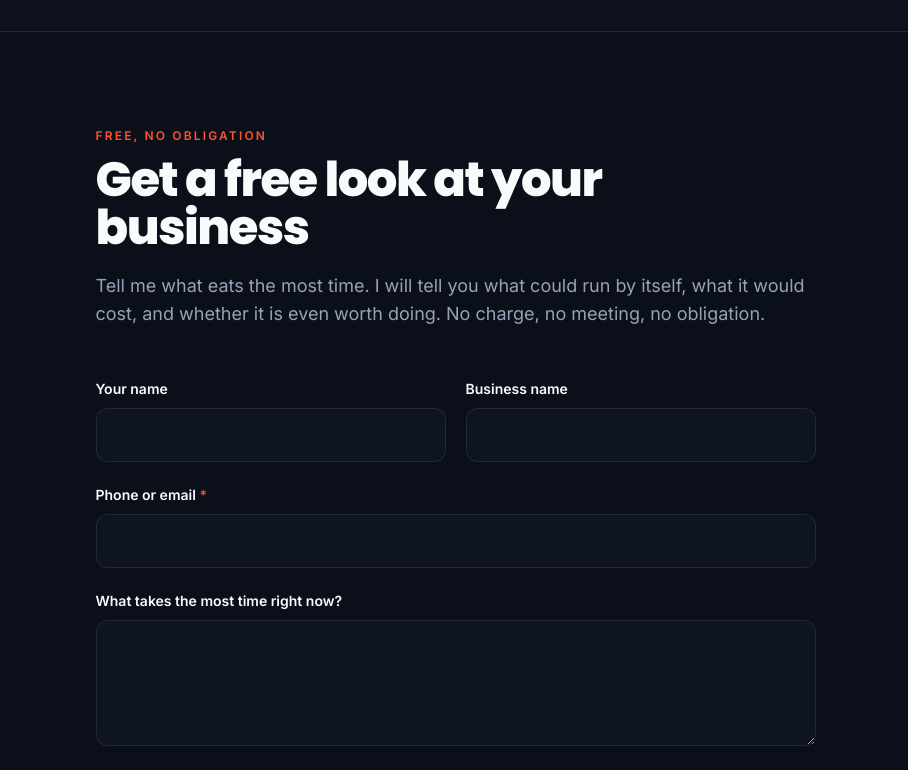
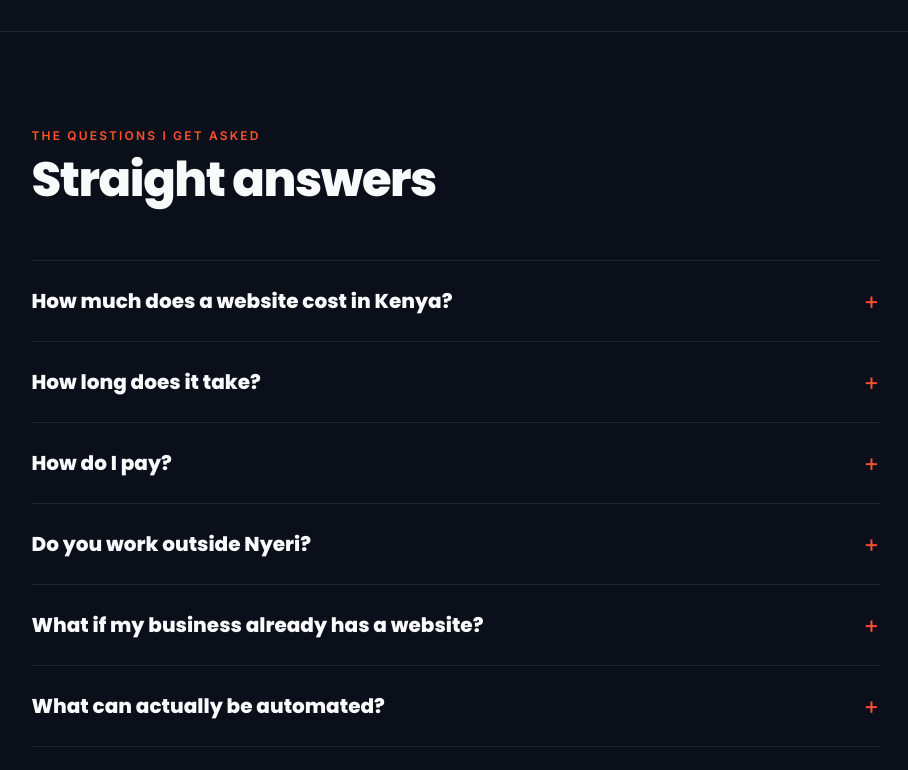
Before and after one commit to Tez-byte-dev/automation-architect-kenya, a React (Vite) app: page / in a window 1280 px wide. Shown: the part 4640-5410 px from the top of the page, without its empty margins (177-1085 px from the left). Built offline with nearby package versions, Linux system fonts and the light colour scheme; no server answers.

Commit message:
SEO: structured data, FAQ, robots, sitemap

```diff
--- a/index.html
+++ b/index.html
@@ -36,6 +36,142 @@
     />
 
     <meta name="theme-color" content="#0B0F19" />
+
+    <link rel="canonical" href="https://kenya.automationarchitecthq.com/" />
+    <meta name="robots" content="index, follow, max-image-preview:large" />
+    <meta name="geo.region" content="KE-32" />
+    <meta name="geo.placename" content="Nyeri, Kenya" />
+
+    <!-- Structured data. Every claim here matches something visible on the page. -->
+    <script type="application/ld+json">
+      {
+        "@context": "https://schema.org",
+        "@graph": [
+          {
+            "@type": "ProfessionalService",
+            "@id": "https://kenya.automationarchitecthq.com/#business",
+            "name": "The Automation Architect",
+            "description": "Websites and automation systems for Kenyan businesses. One-page websites on your own domain, automatic enquiry handling, and follow-up systems. Fixed price in Kenyan shillings.",
+            "url": "https://kenya.automationarchitecthq.com/",
+            "email": "hello@automationarchitecthq.com",
+            "telephone": "+254717252826",
+            "image": "https://kenya.automationarchitecthq.com/og.png",
+            "priceRange": "KSh 20,000 - KSh 90,000",
+            "currenciesAccepted": "KES",
+            "paymentAccepted": "M-Pesa, Bank transfer",
+            "address": {
+              "@type": "PostalAddress",
+              "addressLocality": "Nyeri",
+              "addressCountry": "KE"
+            },
+            "areaServed": [
+              { "@type": "Country", "name": "Kenya" },
+              { "@type": "City", "name": "Nyeri" },
+              { "@type": "City", "name": "Nairobi" },
+              { "@type": "City", "name": "Mombasa" }
+            ],
+            "knowsAbout": [
+              "Website design",
+              "Workflow automation",
+              "n8n",
+              "WhatsApp business automation",
+              "Appointment booking systems",
+              "Lead follow-up automation"
+            ],
+            "hasOfferCatalog": {
+              "@type": "OfferCatalog",
+              "name": "Websites and automation",
+              "itemListElement": [
+                {
+                  "@type": "Offer",
+                  "priceCurrency": "KES",
+                  "price": "45000",
+                  "itemOffered": {
+                    "@type": "Service",
+                    "name": "Website",
+                    "description": "A one-page website on your own domain, with your photos, prices, hours, location and a WhatsApp button. Hosting and domain handled for the first year."
+                  }
+                },
+                {
+                  "@type": "Offer",
+                  "priceCurrency": "KES",
+                  "price": "35000",
+                  "itemOffered": {
+                    "@type": "Service",
+                    "name": "Enquiry System",
+                    "description": "Automatic replies to enquiries day and night, common questions answered without a person, and anything needing attention sent straight to your phone."
+                  }
+                },
+                {
+                  "@type": "Offer",
+                  "priceCurrency": "KES",
+                  "price": "75000",
+                  "itemOffered": {
+                    "@type": "Service",
+                    "name": "Full Pipeline",
+                    "description": "Enquiry handling plus automatic follow-up if nobody replies within two days, and a weekly summary of what came in and what closed."
+                  }
+                }
+              ]
+            }
+          },
+          {
+            "@type": "FAQPage",
+            "@id": "https://kenya.automationarchitecthq.com/#faq",
+            "mainEntity": [
+              {
+                "@type": "Question",
+                "name": "How much does a website cost in Kenya?",
+                "acceptedAnswer": {
+                  "@type": "Answer",
+                  "text": "KSh 45,000 for a one-page website on your own domain, including hosting and the domain for the first year. The Enquiry System that answers messages automatically is KSh 35,000. The full pipeline with automatic follow-up is KSh 75,000. Fixed price, agreed before I start."
+                }
+              },
+              {
+                "@type": "Question",
+                "name": "How long does it take?",
+                "acceptedAnswer": {
+                  "@type": "Answer",
+                  "text": "About a week for a website. Two to three days for the Enquiry System. Five days for the full pipeline. I start the day the deposit lands."
+                }
+              },
+              {
+                "@type": "Question",
+                "name": "How do I pay?",
+                "acceptedAnswer": {
+                  "@type": "Answer",
+                  "text": "50% to start and 50% once it is working, by M-Pesa or bank transfer. The second half is due only after I have shown you the finished thing running with your own details in it."
+                }
+              },
+              {
+                "@type": "Question",
+                "name": "Do you work outside Nyeri?",
+                "acceptedAnswer": {
+                  "@type": "Answer",
+                  "text": "Yes. I am based in Nyeri and work with businesses across Kenya — Nairobi, Mombasa and the coast included. Almost all of it is done remotely, so where you are makes no difference to the price."
+                }
+              },
+              {
+                "@type": "Question",
+                "name": "What if my business already has a website?",
+                "acceptedAnswer": {
+                  "@type": "Answer",
+                  "text": "Then the question is whether it works. I check whether it loads on a phone, whether search engines can actually see it, and whether enquiries reach you. Plenty of sites are quietly blocking Google or sending emails to an address nobody reads."
+                }
+              },
+              {
+                "@type": "Question",
+                "name": "What can actually be automated?",
+                "acceptedAnswer": {
+                  "@type": "Answer",
+                  "text": "Anything repetitive. Answering opening hours and directions, taking booking or appointment requests day and night, chasing people who asked for a price and never heard back, and alerting you the moment something breaks."
+                }
+              }
+            ]
+          }
+        ]
+      }
+    </script>
   </head>
   <body>
     <div id="root"></div>
--- a/src/App.jsx
+++ b/src/App.jsx
@@ -133,6 +133,36 @@ const EXTRAS = [
   ['Content engine — one video becomes a week of posts', '90,000'],
   ['Monthly support and changes', '40,000 – 80,000 / month'],
   ['One-off automation (single job, single tool)', 'from 20,000'],
+]
+
+/* These are the questions I actually get asked. They are on the page because
+   people want them answered — the FAQ schema in index.html mirrors them word
+   for word, which is the only honest way to use it. */
+export const FAQS = [
+  {
+    q: 'How much does a website cost in Kenya?',
+    a: 'KSh 45,000 for a one-page website on your own domain, including hosting and the domain for the first year. The Enquiry System that answers messages automatically is KSh 35,000. The full pipeline with automatic follow-up is KSh 75,000. Fixed price, agreed before I start.',
+  },
+  {
+    q: 'How long does it take?',
+    a: 'About a week for a website. Two to three days for the Enquiry System. Five days for the full pipeline. I start the day the deposit lands.',
+  },
+  {
+    q: 'How do I pay?',
+    a: '50% to start and 50% once it is working, by M-Pesa or bank transfer. The second half is due only after I have shown you the finished thing running with your own details in it.',
+  },
+  {
+    q: 'Do you work outside Nyeri?',
+    a: 'Yes. I am based in Nyeri and work with businesses across Kenya — Nairobi, Mombasa and the coast included. Almost all of it is done remotely, so where you are makes no difference to the price.',
+  },
+  {
+    q: 'What if my business already has a website?',
+    a: 'Then the question is whether it works. I check whether it loads on a phone, whether search engines can actually see it, and whether enquiries reach you. Plenty of sites are quietly blocking Google or sending emails to an address nobody reads.',
+  },
+  {
+    q: 'What can actually be automated?',
+    a: 'Anything repetitive. Answering opening hours and directions, taking booking or appointment requests day and night, chasing people who asked for a price and never heard back, and alerting you the moment something breaks.',
+  },
 ]
 
 const STEPS = [
@@ -468,6 +498,28 @@ export default function App() {
         </div>
       </section>
 
+      {/* ---------------- faq ---------------- */}
+      <section className="mx-auto max-w-4xl px-6 py-24">
+        <p className="mb-3 text-xs font-semibold uppercase tracking-[0.18em] text-cx-accent">
+          The questions I get asked
+        </p>
+        <h2 className="text-3xl sm:text-5xl">Straight answers</h2>
+
+        <div className="mt-14 divide-y divide-cx-border border-y border-cx-border">
+          {FAQS.map((f) => (
+            <details key={f.q} className="group py-6">
+              <summary className="flex cursor-pointer list-none items-center justify-between gap-6">
+                <h3 className="font-display text-lg font-bold sm:text-xl">{f.q}</h3>
+                <span className="shrink-0 text-2xl text-cx-accent transition group-open:rotate-45">
+                  +
+                </span>
+              </summary>
+              <p className="mt-4 max-w-3xl leading-relaxed text-cx-muted">{f.a}</p>
+            </details>
+          ))}
+        </div>
+      </section>
+
       {/* ---------------- form ---------------- */}
       <section id="look" className="mx-auto max-w-3xl px-6 py-24">
         <p className="mb-3 text-xs font-semibold uppercase tracking-[0.18em] text-cx-accent">
```
Also changed, not shown: public/robots.txt (added), 1 other file (tests, documents, lock files or other folders).
